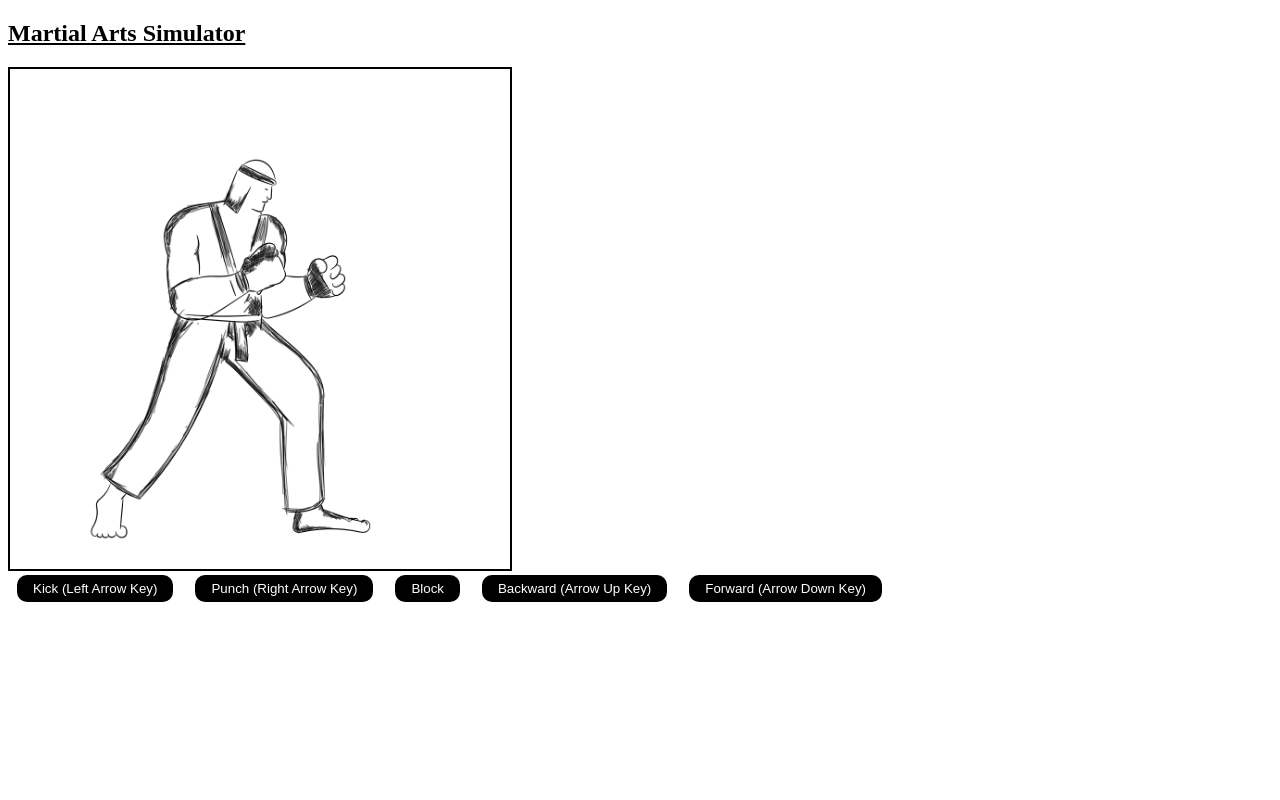
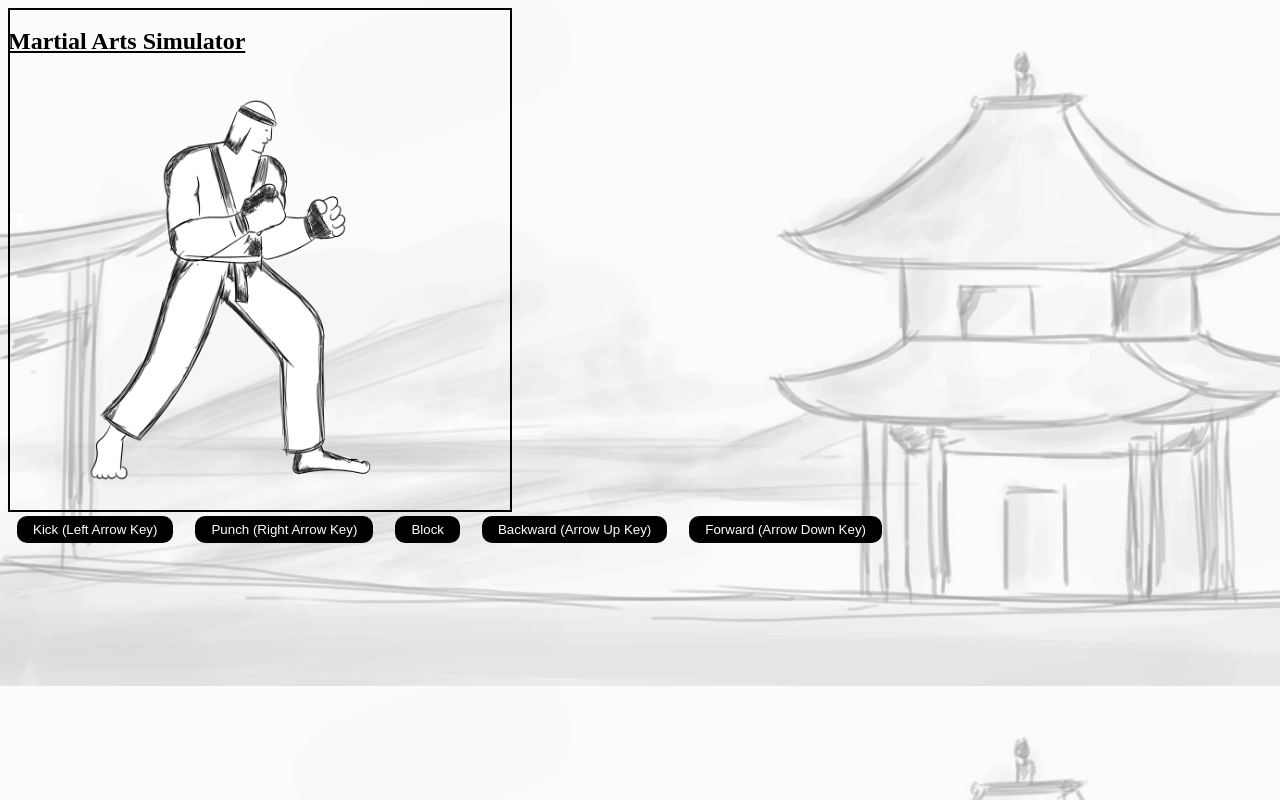
Before and after one commit to NandiniAgrawal17/MartialArtSimulator, a plain HTML site: page index.html in a window 1280 px wide. Drawn offline with Linux system fonts and the light colour scheme.

Commit message:
styling the background

```diff
--- a/index.html
+++ b/index.html
@@ -8,11 +8,21 @@
     <title>simulator</title>
 </head>
 <body>
-    <h2><u>Martial Arts Simulator</u></h2>
+    <h2 style="color: black;
+    text-decoration: underline;
+    position:absolute">Martial Arts Simulator</h2>
     <canvas id="my-canvas" style="border: 2px solid black;" width="500" height="500">
     </canvas>
 
     <style>
+        body{
+        color: white;
+        background: url("/images/background.jpg");
+        background-size: 1355px 686px;
+
+        }
+
+
         .btn{
         margin: 0px 9px;
         background-color:black ;
@@ -22,6 +32,7 @@
         border-radius: 10px;
         cursor: pointer;
         font-family: 'Baloo Bhai 2',
+
     </style>
     <div>
         <button id="kick" class="btn">Kick (Left Arrow Key)</button>
```
Also changed, not shown: 2 other files.
